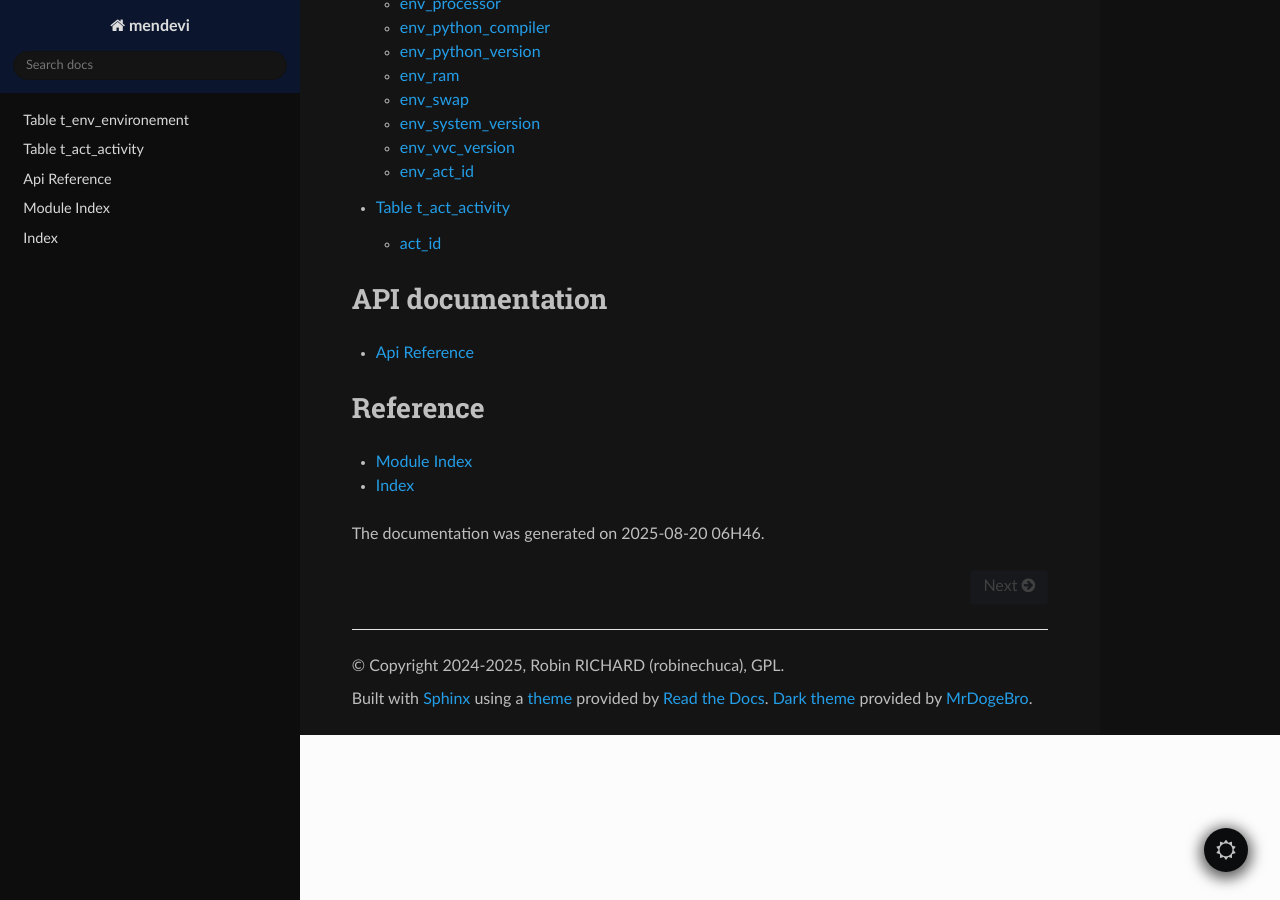
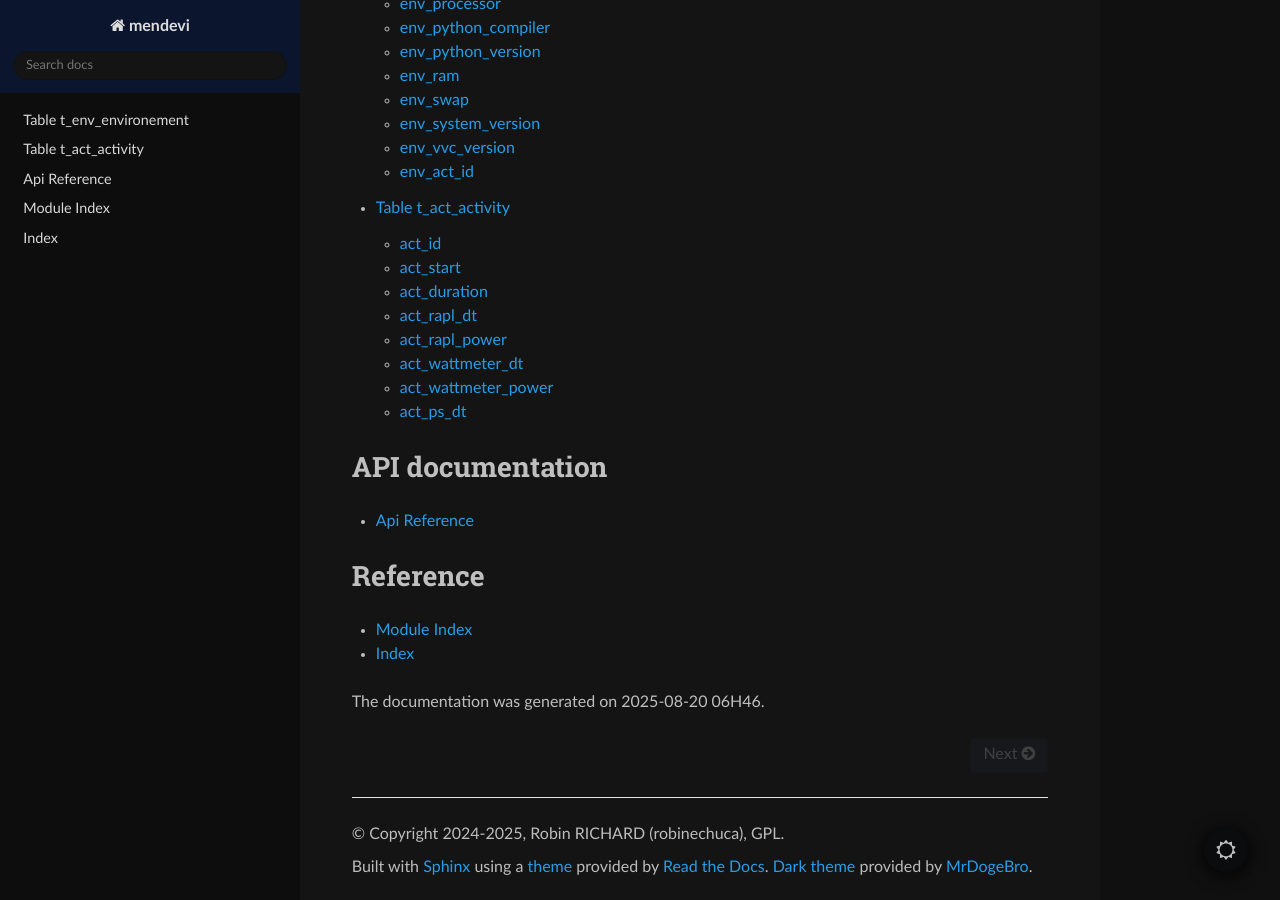
Before and after one commit to robinechuca/mendevi, a Sphinx documentation site: the page built from docs/index.rst, in a window 1280 px wide and 900 px high, scrolled down 1790 px. Built offline with Sphinx 7.4.7 and the Read the Docs theme 3.1.0, drawn with Linux system fonts in a browser that asks for light colours; some of the changed lines change nothing that is shown.

Commit message:
complete t_act_activity

```diff
--- a/docs/sql_content.rst
+++ b/docs/sql_content.rst
@@ -307,7 +307,7 @@ env_act_id
 | env_act_id | INTEGER |
 +------------+---------+
 
-The id in the table :ref:`t_act_activity` of the IDLE measure of the machine
+The id in the table :ref:`t_act_activity` of the IDLE measure of the machine.
 
 
 .. _t_act_activity
@@ -319,3 +319,89 @@ Captures machine activity over a period of time.
 
 act_id
 ------
+
++--------+-----------+
+| act_id | `INTEGER` |
++--------+-----------+
+
+Unique primary key, with no particular meaning.
+
+act_start
+---------
+
++-----------+-----------+
+| act_start | TIMESTAMP |
++-----------+-----------+
+
+The date when the measure starts, the number of second from the 1st january 1970 at 00:00:00 UTC.
+
+act_duration
+------------
+
++--------------+-------+
+| act_duration | FLOAT |
++--------------+-------+
+
+The duration of the measurement in seconds.
+
+act_rapl_dt
+-----------
+
++-------------+----------+
+| act_rapl_dt | LONGBLOB |
++-------------+----------+
+
+The list of time intervals in seconds between two consecutive rapl measures.
+To deserialize into an exploitable numpy array, please use the function `binary_to_list <https://mendevi.readthedocs.io/en/latest/build/api/mendevi.database.serialize.binary_to_list.html>`_.
+
+act_rapl_power
+--------------
+
++----------------+----------+
+| act_rapl_power | LONGBLOB |
++----------------+----------+
+
+List of average power measurement in w with the wattmeter directly integrated into the processor *power/energy-pkg/*.
+To deserialize into an exploitable numpy array, please use the function `binary_to_list <https://mendevi.readthedocs.io/en/latest/build/api/mendevi.database.serialize.binary_to_list.html>`_.
+
+.. important::
+
+    The **perf** library must be installed.
+    Refer the :ref:`full_installation` guide.
+
+.. note::
+
+    To access all information, the programme may require root privileges.
+    Or you must give the permission with ``sudo sysctl -w kernel.perf_event_paranoid=0``,
+    otherwise, the sensor is not reachable.
+
+act_wattmeter_dt
+----------------
+
++------------------+----------+
+| act_wattmeter_dt | LONGBLOB |
++------------------+----------+
+
+The list of time intervals in seconds between two consecutive wattmeter measures.
+To deserialize into an exploitable numpy array, please use the function `binary_to_list <https://mendevi.readthedocs.io/en/latest/build/api/mendevi.database.serialize.binary_to_list.html>`_.
+
+.. tip::
+
+    Only available for the measures taken on grid'5000.
+
+act_wattmeter_power
+-------------------
+
++---------------------+----------+
+| act_wattmeter_power | LONGBLOB |
++---------------------+----------+
+
+The sampled external wattmeter measurement in w.
+To deserialize into an exploitable numpy array, please use the function `binary_to_list <https://mendevi.readthedocs.io/en/latest/build/api/mendevi.database.serialize.binary_to_list.html>`_.
+
+.. tip::
+
+    Only available for the measures taken on grid'5000.
+
+act_ps_dt
+---------
```
